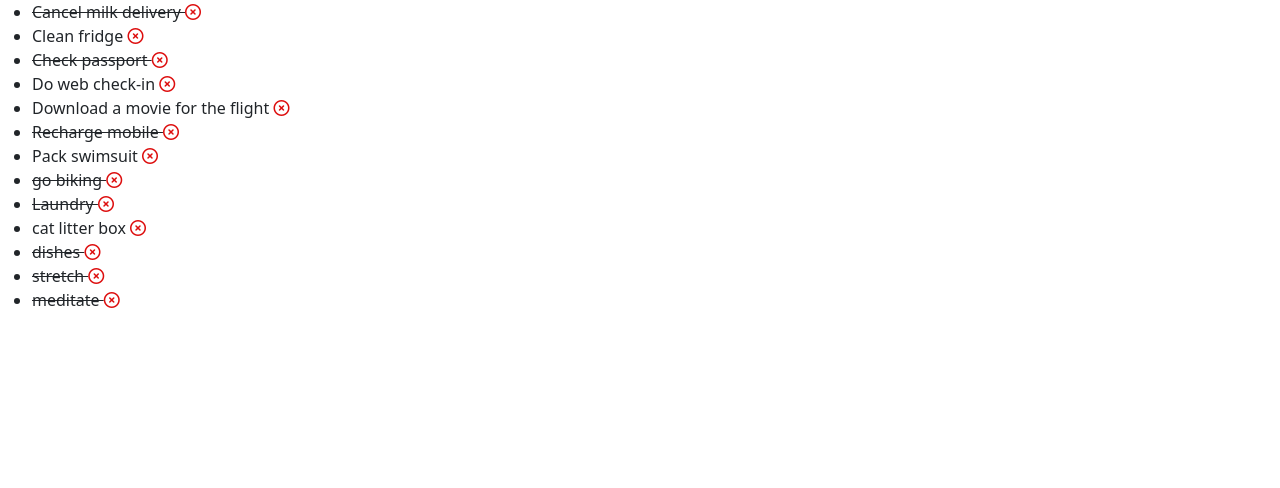
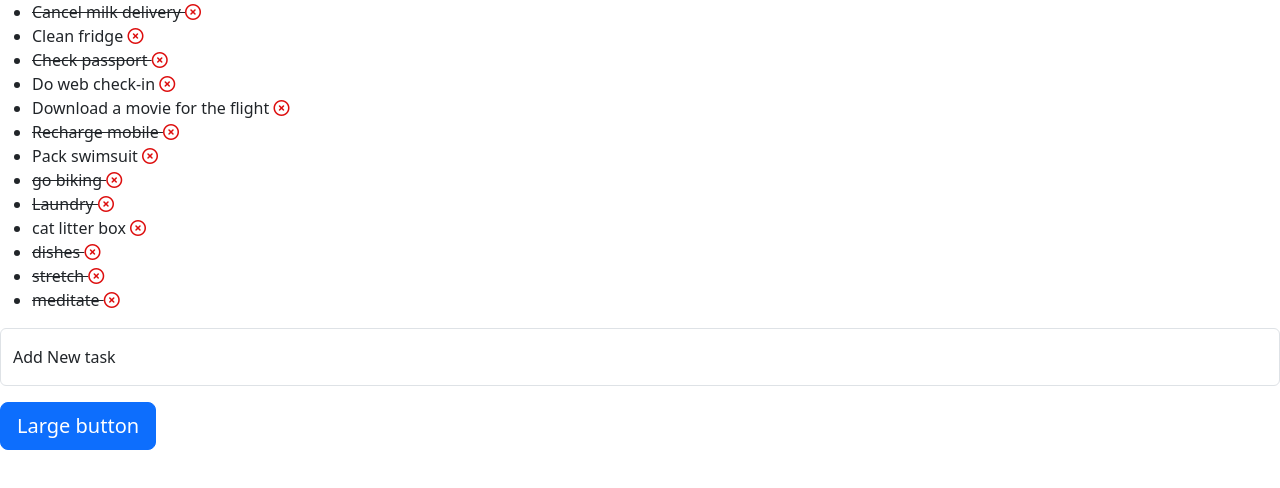
Before and after one commit to JoseManuel-Feliz/vue-todolist, a plain HTML site: page index.html in a window 1280 px wide. Both pictures are taken after a click on the icon 154 px from the left and 12 px from the top of the page. Drawn offline with nearby package versions, Linux system fonts and the light colour scheme.

Commit message:
add form group

```diff
--- a/JS/script.js
+++ b/JS/script.js
@@ -4,6 +4,7 @@ const { createApp } = Vue
 
 createApp({
     data: () => ({
+        addTask: '',
         toDoList: [
             {
                 toDo: 'Do my laundry',
@@ -74,7 +75,7 @@ createApp({
             }
         },
 
-        removeActivity(index) {
+        removeTask(index) {
             this.toDoList.splice(index, 1);
         },
 
--- a/index.html
+++ b/index.html
@@ -31,9 +31,15 @@
             <ul>
                 <li v-for="(things, index) in toDoList" :class="isDone(things.done)">
                     {{things.toDo}}
-                    <i class="fa-regular fa-circle-xmark" style="color: #dd0e0e;" @click="removeActivity(index)"></i>
+                    <i class="fa-regular fa-circle-xmark" style="color: #dd0e0e;" @click="removeTask(index)"></i>
                 </li>
             </ul>
+            <div class="form-floating mb-3">
+                <input type="text" class="form-control" id="floatingInput" placeholder="" v-model="addTask">
+                <label for="floatingInput">Add New task</label>
+            </div>
+            <p>{{addTask}}</p>
+            <button type="button" class="btn btn-primary btn-lg">Large button</button>
         </main>
         <footer></footer>
 
```
